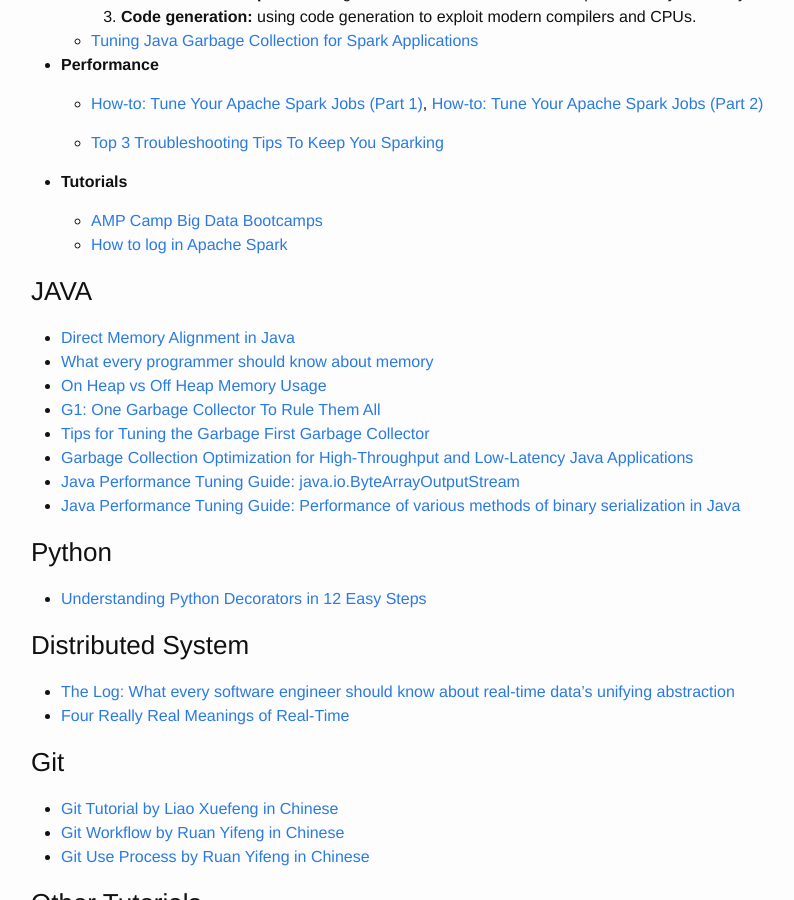
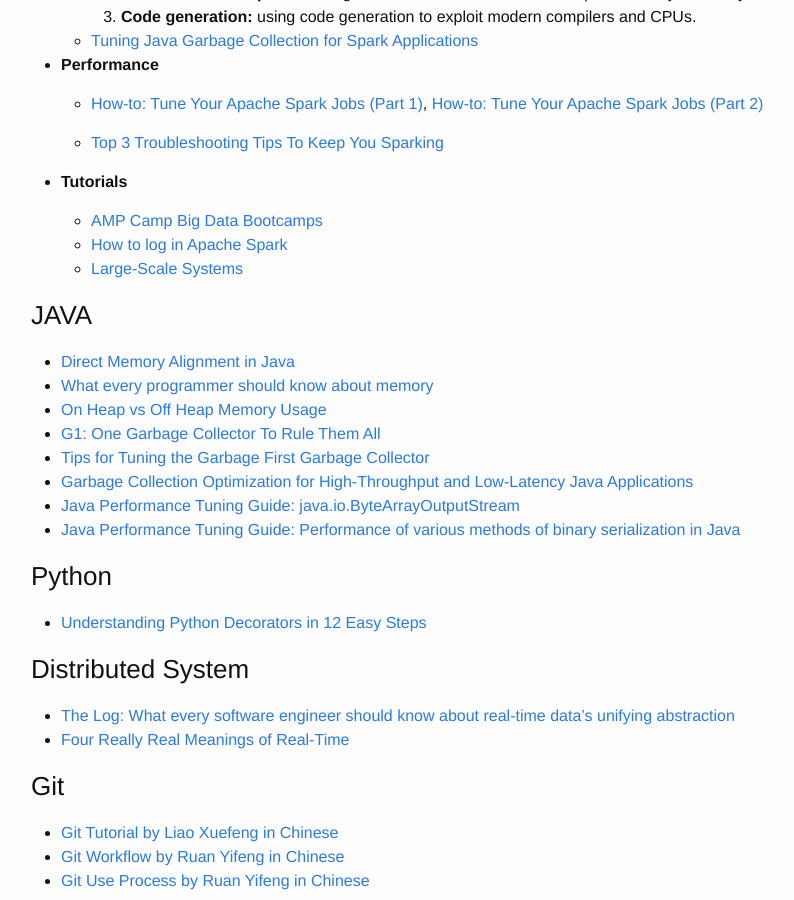
Before and after one commit to ambling/ambling.github.io, a Jekyll site: the page built from 00-recommands.md, in a window 1280 px wide and 900 px high, scrolled down 411 px. Shown: the whole window, without its empty margins (239-1033 px from the left). Built offline with Jekyll 4.4.1, drawn with Linux system fonts in a browser that asks for light colours.

Commit message:
add the course homepage of matei zaharia

```diff
--- a/00-recommands.md
+++ b/00-recommands.md
@@ -26,6 +26,7 @@ permalink: /recommands/
 
     - [AMP Camp Big Data Bootcamps](http://ampcamp.berkeley.edu/big-data-mini-course/)
 	- [How to log in Apache Spark](https://medium.com/@anicolaspp/how-to-log-in-apache-spark-f4204fad78a#.sekwmyngq)
+	- [Large-Scale Systems](http://people.csail.mit.edu/matei/courses/2015/6.S897/)
 
 ### JAVA
 - [Direct Memory Alignment in Java](http://psy-lob-saw.blogspot.jp/2013/01/direct-memory-alignment-in-java.html)
```
